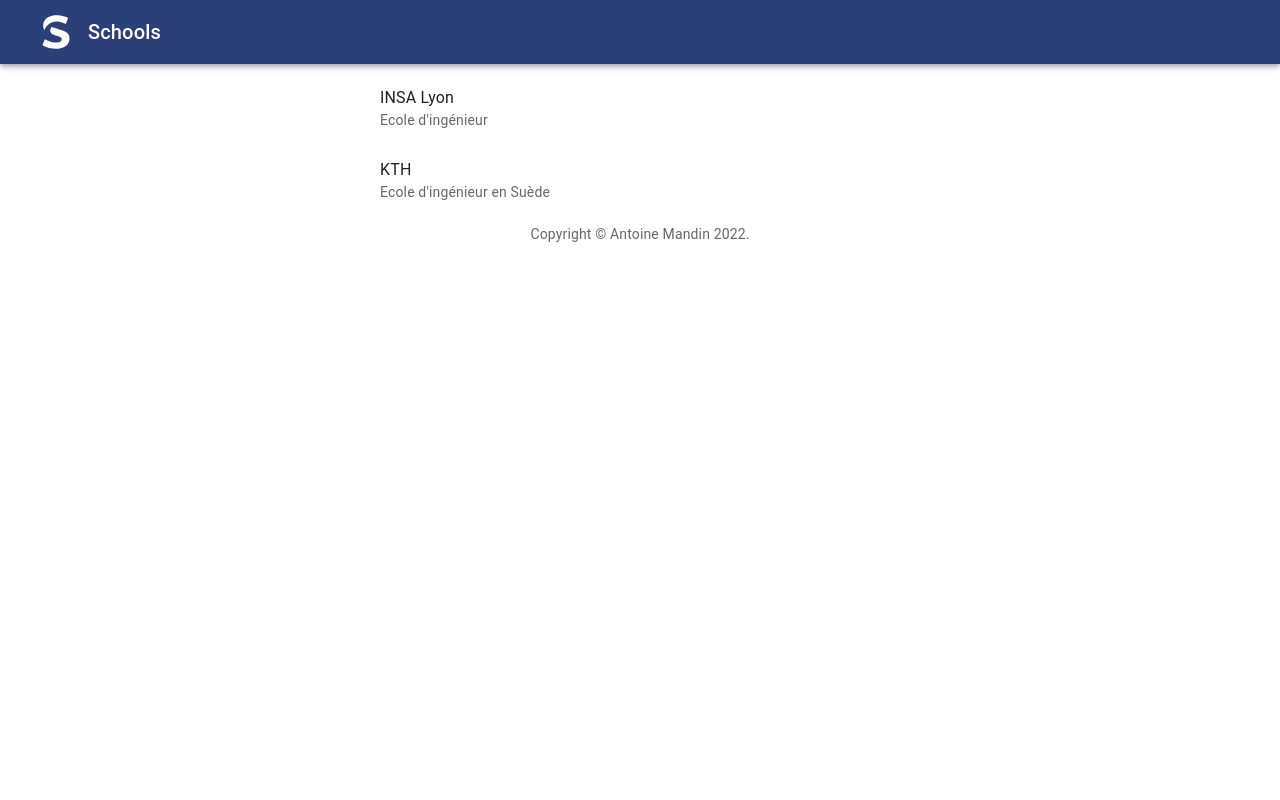
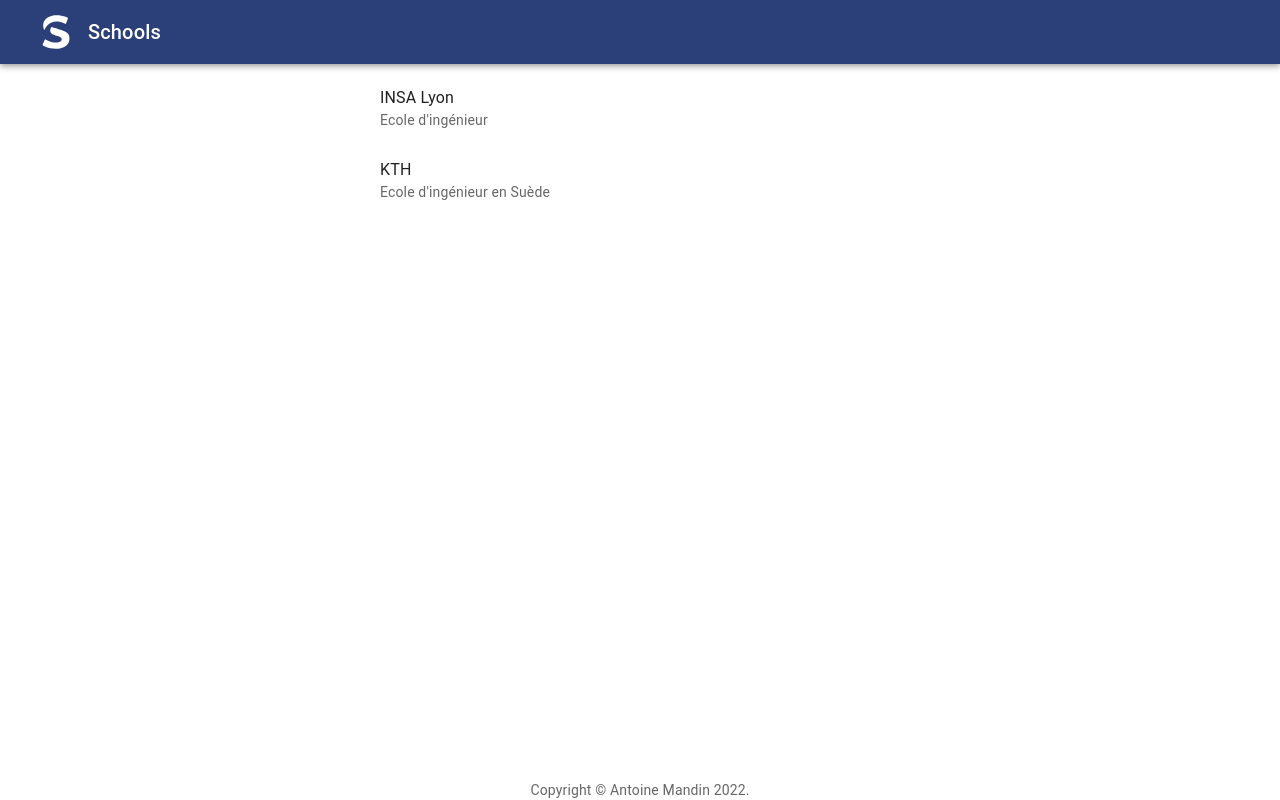
Before and after one commit to Doreapp/skillect, a React (Create React App) app in the folder frontend/: page / in a window 1280 px wide. Built offline with nearby package versions, Linux system fonts and the light colour scheme.

Commit message:
:lipstick: Make the page take the full screen

```diff
--- a/frontend/src/App.tsx
+++ b/frontend/src/App.tsx
@@ -24,9 +24,11 @@
 
 export default function App (): JSX.Element {
   return (
-    <Container className='p-0' maxWidth={false}>
+    <Container className='p-0 h-screen flex flex-col' maxWidth={false}>
         <AppBar title="Schools"/>
-        <SchoolsPage schools={mockSchools}/>
+        <Container className='p-0 flex-1'>
+          <SchoolsPage schools={mockSchools}/>
+        </Container>
         <Copyright />
     </Container>
   )
```
